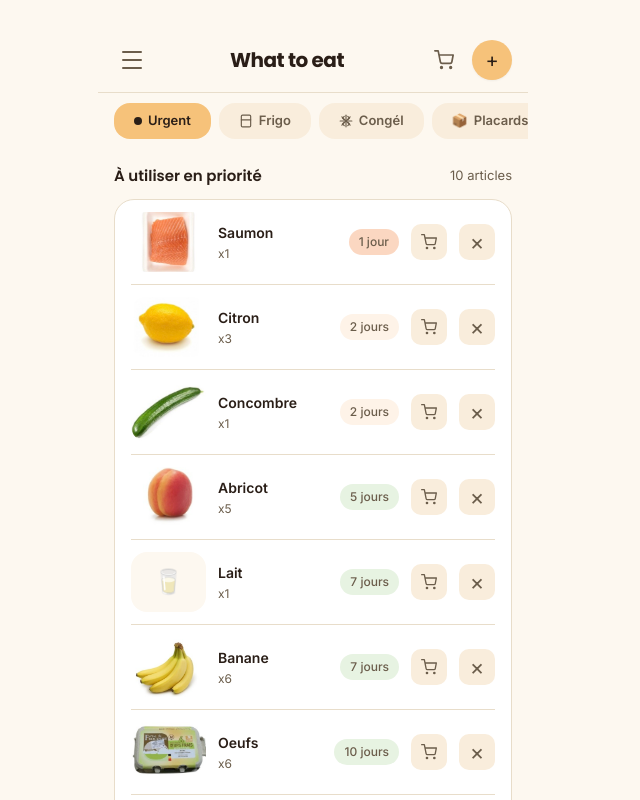
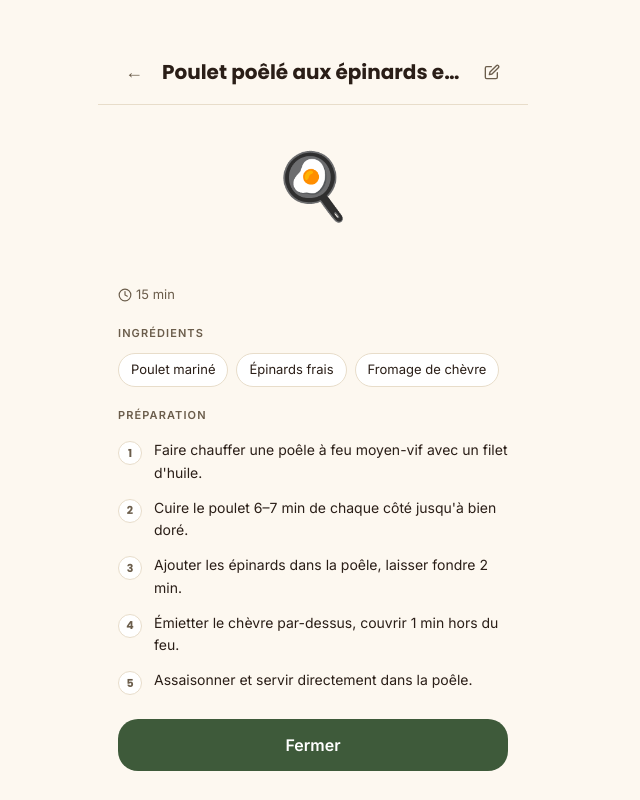
Before and after one commit to helico32/what-to-eat, a React (Vite) app: page /recettes/1 in a window 1280 px wide. Shown: the top 800 px of the page, without its empty margins (327-967 px from the left). Built offline with nearby package versions, Linux system fonts and the light colour scheme.

Commit message:
avoir des pages

```diff
--- a/package.json
+++ b/package.json
@@ -9,7 +9,8 @@
   },
   "dependencies": {
     "react": "^18.3.1",
-    "react-dom": "^18.3.1"
+    "react-dom": "^18.3.1",
+    "react-router-dom": "^7.18.0"
   },
   "devDependencies": {
     "@vitejs/plugin-react": "^4.3.1",
--- a/src/App.jsx
+++ b/src/App.jsx
@@ -1,19 +1,19 @@
 import { useState, useCallback } from 'react'
-import { useSortable } from './hooks/useSortable'
+import { Routes, Route, useNavigate, useLocation } from 'react-router-dom'
+import { useSortable }   from './hooks/useSortable'
 import { useStore }      from './hooks/useStore'
 import { useRecipes }    from './hooks/useRecipes'
 import { sortByUrgency } from './utils/badges'
-import Header       from './components/Header'
-import MenuDrawer   from './components/MenuDrawer'
-import TabBar       from './components/TabBar'
-import RecipeCard   from './components/RecipeCard'
-import ProductRow   from './components/ProductRow'
-import ListePage    from './components/ListePage'
-import RecipesPage  from './components/RecipesPage'
-import AddModal     from './components/AddModal'
-import RecipeModal  from './components/RecipeModal'
-
-const NO_PAGE = null
+import Header          from './components/Header'
+import MenuDrawer      from './components/MenuDrawer'
+import TabBar          from './components/TabBar'
+import RecipeCard      from './components/RecipeCard'
+import ProductRow      from './components/ProductRow'
+import ListePage       from './components/ListePage'
+import RecipesPage     from './components/RecipesPage'
+import AddModal        from './components/AddModal'
+import AddRecipeModal  from './components/AddRecipeModal'
+import RecipeModal     from './components/RecipeModal'
 
 function SortIcon() {
   return (
@@ -76,22 +76,25 @@ const getSectionLabel = (tab) => ({
 }[tab])
 
 export default function App() {
-  const store = useStore()
+  const store   = useStore()
   const { recipes, addRecipe, deleteRecipe, editRecipe, toggleFavorite, reorderRecipes } = useRecipes()
+  const navigate = useNavigate()
+  const location = useLocation()
 
-  const [tab,        setTab]        = useState('urgent')
-  const [page,       setPage]       = useState(NO_PAGE)
-  const [showAdd,    setShowAdd]    = useState(false)
-  const [showMenu,   setShowMenu]   = useState(false)
-  const [showRecipe, setShowRecipe] = useState(false)
-  const [recipe,     setRecipe]     = useState(null)
-  const [sorting,      setSorting]    = useState(false)
+  const [tab,      setTab]      = useState('urgent')
+  const [showAdd,  setShowAdd]  = useState(false)
+  const [showMenu, setShowMenu] = useState(false)
+  const [sorting,  setSorting]  = useState(false)
 
+  const uncheckedCount = store.shoppingList.filter(i => !i.checked).length
   const viewProducts   = getView(tab, store.products)
-  const uncheckedCount = store.shoppingList.filter(i => !i.checked).length
   const canDrag        = tab !== 'urgent' && sorting
 
-  const goHome = () => { setPage(NO_PAGE); setTab('urgent'); setSorting(false) }
+  const activePage = location.pathname === '/liste'
+    ? 'liste'
+    : location.pathname.startsWith('/recettes')
+    ? 'recettes'
+    : null
 
   const onReorderProducts = useCallback((reorderedView) => {
     const ids = new Set(reorderedView.map(p => p.id))
@@ -135,43 +138,16 @@ export default function App() {
 
   return (
     <div className="min-h-dvh bg-canvas max-w-[430px] mx-auto font-body text-ink-primary">
+      <Routes>
 
-      {page === 'liste' && (
-        <ListePage
-          items={store.shoppingList}
-          onToggle={store.toggleShoppingItem}
-          onRemove={store.removeFromShoppingList}
-          onClearChecked={store.clearCheckedItems}
-          onReorder={store.reorderShoppingList}
-          onAddItem={(name) => store.addToShoppingList({ id: Date.now(), name, emoji: '🛒' })}
-          onAddCheckedToStock={handleAddCheckedToStock}
-          onClose={() => setPage(NO_PAGE)}
-          onMenu={() => setShowMenu(true)}
-          onCart={() => setPage('liste')}
-          cartCount={uncheckedCount}
-        />
-      )}
-      {page === 'recettes' && (
-        <RecipesPage
-          recipes={recipes}
-          products={store.products}
-          onAddRecipe={addRecipe}
-          onDeleteRecipe={deleteRecipe}
-          onEditRecipe={editRecipe}
-          onToggleFavorite={toggleFavorite}
-          onReorderRecipes={reorderRecipes}
-          onClose={() => setPage(NO_PAGE)}
-          onMenu={() => setShowMenu(true)}
-          onCart={() => setPage('liste')}
-          cartCount={uncheckedCount}
-        />
-      )}
-
+        {/* ── Homepage ── */}
+        <Route path="/" element={
+          <>
             <Header
-        onTitleClick={goHome}
+              onTitleClick={() => { setTab('urgent'); setSorting(false) }}
               onAdd={() => setShowAdd(true)}
               onMenu={() => setShowMenu(true)}
-        onCart={() => setPage('liste')}
+              onCart={() => navigate('/liste')}
               cartCount={uncheckedCount}
             />
             <TabBar active={tab} onChange={(t) => { setTab(t); setSorting(false) }} />
@@ -216,22 +192,11 @@ export default function App() {
                   <RecipeCard
                     recipes={recipes}
                     products={store.products}
-              onViewRecipe={(r) => { setRecipe(r); setShowRecipe(true) }}
+                    onViewRecipe={(r) => navigate(`/recettes/${r.id}`)}
                   />
                 </div>
               )}
             </main>
-
-      {showMenu && (
-        <MenuDrawer
-          activeTab={tab}
-          activePage={page}
-          shoppingCount={uncheckedCount}
-          onSelectTab={(t) => { setTab(t); setPage(NO_PAGE) }}
-          onSelectPage={(p) => setPage(p)}
-          onClose={() => setShowMenu(false)}
-        />
-      )}
 
             {showAdd && (
               <AddModal
@@ -239,13 +204,70 @@ export default function App() {
                 onAdd={(p) => { store.addProduct(p); setShowAdd(false) }}
               />
             )}
+          </>
+        } />
 
-      {showRecipe && recipe && (
+        {/* ── Liste de courses ── */}
+        <Route path="/liste" element={
+          <ListePage
+            items={store.shoppingList}
+            onToggle={store.toggleShoppingItem}
+            onRemove={store.removeFromShoppingList}
+            onClearChecked={store.clearCheckedItems}
+            onReorder={store.reorderShoppingList}
+            onAddItem={(name) => store.addToShoppingList({ id: Date.now(), name, emoji: '🛒' })}
+            onAddCheckedToStock={handleAddCheckedToStock}
+            onClose={() => navigate('/')}
+            onMenu={() => setShowMenu(true)}
+            onCart={() => navigate('/liste')}
+            cartCount={uncheckedCount}
+          />
+        } />
+
+        {/* ── Recettes ── */}
+        <Route path="/recettes" element={
+          <RecipesPage
+            recipes={recipes}
+            products={store.products}
+            onAddRecipe={addRecipe}
+            onDeleteRecipe={deleteRecipe}
+            onEditRecipe={editRecipe}
+            onToggleFavorite={toggleFavorite}
+            onReorderRecipes={reorderRecipes}
+            onClose={() => navigate('/')}
+            onMenu={() => setShowMenu(true)}
+            onCart={() => navigate('/liste')}
+            cartCount={uncheckedCount}
+          />
+        } />
+
+        {/* ── Ajouter une recette ── */}
+        <Route path="/recettes/new" element={
+          <AddRecipeModal
+            onClose={() => navigate('/recettes')}
+            onAdd={(r) => { addRecipe(r); navigate('/recettes') }}
+          />
+        } />
+
+        {/* ── Détail recette ── */}
+        <Route path="/recettes/:id" element={
           <RecipeModal
-          recipe={recipes.find(r => r.id === recipe.id) ?? recipe}
+            recipes={recipes}
             products={store.products}
-          onClose={() => setShowRecipe(false)}
             onEdit={editRecipe}
+          />
+        } />
+
+      </Routes>
+
+      {showMenu && (
+        <MenuDrawer
+          activeTab={tab}
+          activePage={activePage}
+          shoppingCount={uncheckedCount}
+          onSelectTab={(t) => { setTab(t); setSorting(false); navigate('/') }}
+          onSelectPage={(p) => navigate(`/${p}`)}
+          onClose={() => setShowMenu(false)}
         />
       )}
     </div>
--- a/src/components/RecipeModal.jsx
+++ b/src/components/RecipeModal.jsx
@@ -1,4 +1,5 @@
 import { useEffect, useState } from 'react'
+import { useParams, useNavigate } from 'react-router-dom'
 
 const EMOJI_PRESETS = ['🍳', '🥘', '🍲', '🥗', '🍜', '🍝', '🫕', '🥙', '🌮', '🍱', '🐟', '🥩']
 
@@ -39,18 +40,14 @@ function EditForm({ recipe, onSave, onCancel }) {
   }
 
   return (
-    <div className="px-5 pt-4 pb-10">
-
+    <div className="flex-1 px-5 pt-4 pb-10">
       {/* Emoji */}
       <div className="mb-5">
         <label className="font-body font-semibold text-[12px] text-ink-secondary mb-2 block uppercase tracking-wider">Emoji</label>
         <div className="flex flex-wrap gap-2">
           {EMOJI_PRESETS.map(e => (
-            <button
-              key={e}
-              onClick={() => setEmoji(e)}
-              className={`w-10 h-10 rounded-lg text-xl transition-all ${emoji === e ? 'bg-forest shadow-sm' : 'bg-canvas hover:bg-canvas-border/50'}`}
-            >
+            <button key={e} onClick={() => setEmoji(e)}
+              className={`w-10 h-10 rounded-lg text-xl transition-all ${emoji === e ? 'bg-forest shadow-sm' : 'bg-canvas hover:bg-canvas-border/50'}`}>
               {e}
             </button>
           ))}
@@ -60,24 +57,15 @@ function EditForm({ recipe, onSave, onCancel }) {
       {/* Name */}
       <div className="mb-4">
         <label className="font-body font-semibold text-[12px] text-ink-secondary mb-1.5 block uppercase tracking-wider">Nom*</label>
-        <input
-          type="text"
-          value={name}
-          onChange={e => setName(e.target.value)}
-          className="w-full px-4 py-3 bg-canvas border border-canvas-border rounded-xl font-body text-[14px] text-ink-primary placeholder:text-ink-secondary/50 outline-none focus:border-forest transition-colors"
-        />
+        <input type="text" value={name} onChange={e => setName(e.target.value)}
+          className="w-full px-4 py-3 bg-canvas border border-canvas-border rounded-xl font-body text-[14px] text-ink-primary outline-none focus:border-forest transition-colors" />
       </div>
 
       {/* Time */}
       <div className="mb-5">
         <label className="font-body font-semibold text-[12px] text-ink-secondary mb-1.5 block uppercase tracking-wider">Temps de préparation</label>
-        <input
-          type="text"
-          value={time}
-          onChange={e => setTime(e.target.value)}
-          placeholder="ex. 25 min"
-          className="w-full px-4 py-3 bg-canvas border border-canvas-border rounded-xl font-body text-[14px] text-ink-primary placeholder:text-ink-secondary/50 outline-none focus:border-forest transition-colors"
-        />
+        <input type="text" value={time} onChange={e => setTime(e.target.value)} placeholder="ex. 25 min"
+          className="w-full px-4 py-3 bg-canvas border border-canvas-border rounded-xl font-body text-[14px] text-ink-primary placeholder:text-ink-secondary/50 outline-none focus:border-forest transition-colors" />
       </div>
 
       {/* Ingredients */}
@@ -92,21 +80,11 @@ function EditForm({ recipe, onSave, onCancel }) {
           ))}
         </div>
         <div className="flex gap-2">
-          <input
-            type="text"
-            value={newIng}
-            onChange={e => setNewIng(e.target.value)}
-            onKeyDown={e => e.key === 'Enter' && addIngredient()}
-            placeholder="Ajouter un ingrédient"
-            className="flex-1 px-3 py-2 bg-canvas border border-canvas-border rounded-xl font-body text-[13px] text-ink-primary placeholder:text-ink-secondary/50 outline-none focus:border-forest transition-colors"
-          />
-          <button
-            onClick={addIngredient}
-            disabled={!newIng.trim()}
-            className="px-3 py-2 bg-[#F9EDDC] text-ink-secondary rounded-xl font-body text-[13px] hover:opacity-80 disabled:opacity-40 transition-all"
-          >
-            +
-          </button>
+          <input type="text" value={newIng} onChange={e => setNewIng(e.target.value)}
+            onKeyDown={e => e.key === 'Enter' && addIngredient()} placeholder="Ajouter un ingrédient"
+            className="flex-1 px-3 py-2 bg-canvas border border-canvas-border rounded-xl font-body text-[13px] text-ink-primary placeholder:text-ink-secondary/50 outline-none focus:border-forest transition-colors" />
+          <button onClick={addIngredient} disabled={!newIng.trim()}
+            className="px-3 py-2 bg-[#F9EDDC] text-ink-secondary rounded-xl font-body text-[13px] hover:opacity-80 disabled:opacity-40 transition-all">+</button>
         </div>
       </div>
 
@@ -123,29 +101,17 @@ function EditForm({ recipe, onSave, onCancel }) {
           ))}
         </div>
         <div className="flex gap-2">
-          <input
-            type="text"
-            value={newStep}
-            onChange={e => setNewStep(e.target.value)}
-            onKeyDown={e => e.key === 'Enter' && addStep()}
-            placeholder="Ajouter une étape"
-            className="flex-1 px-3 py-2 bg-canvas border border-canvas-border rounded-xl font-body text-[13px] text-ink-primary placeholder:text-ink-secondary/50 outline-none focus:border-forest transition-colors"
-          />
-          <button
-            onClick={addStep}
-            disabled={!newStep.trim()}
-            className="px-3 py-2 bg-[#F9EDDC] text-ink-secondary rounded-xl font-body text-[13px] hover:opacity-80 disabled:opacity-40 transition-all"
-          >
-            +
-          </button>
+          <input type="text" value={newStep} onChange={e => setNewStep(e.target.value)}
+            onKeyDown={e => e.key === 'Enter' && addStep()} placeholder="Ajouter une étape"
+            className="flex-1 px-3 py-2 bg-canvas border border-canvas-border rounded-xl font-body text-[13px] text-ink-primary placeholder:text-ink-secondary/50 outline-none focus:border-forest transition-colors" />
+          <button onClick={addStep} disabled={!newStep.trim()}
+            className="px-3 py-2 bg-[#F9EDDC] text-ink-secondary rounded-xl font-body text-[13px] hover:opacity-80 disabled:opacity-40 transition-all">+</button>
         </div>
       </div>
 
       <div className="flex gap-2">
-        <button
-          onClick={onCancel}
-          className="flex-1 py-3.5 bg-[#F9EDDC] text-ink-secondary rounded-xl font-body font-semibold text-[15px] hover:opacity-80 transition-all"
-        >
+        <button onClick={onCancel}
+          className="flex-1 py-3.5 bg-[#F9EDDC] text-ink-secondary rounded-xl font-body font-semibold text-[15px] hover:opacity-80 transition-all">
           Annuler
         </button>
         <button
@@ -153,8 +119,7 @@ function EditForm({ recipe, onSave, onCancel }) {
           disabled={!name.trim()}
           className={`flex-1 py-3.5 rounded-xl font-body font-semibold text-[15px] transition-all ${
             name.trim() ? 'bg-forest text-white hover:opacity-90 active:scale-[.98]' : 'bg-canvas-border text-ink-secondary cursor-not-allowed'
-          }`}
-        >
+          }`}>
           Enregistrer
         </button>
       </div>
@@ -162,55 +127,58 @@ function EditForm({ recipe, onSave, onCancel }) {
   )
 }
 
-export default function RecipeModal({ recipe, products, onClose, onEdit }) {
+export default function RecipeModal({ recipes, products, onEdit }) {
+  const { id }   = useParams()
+  const navigate = useNavigate()
   const [editing, setEditing] = useState(false)
 
+  const recipe = recipes.find(r => String(r.id) === id)
+
   useEffect(() => {
-    const h = (e) => e.key === 'Escape' && (editing ? setEditing(false) : onClose())
+    if (!recipe) navigate('/recettes', { replace: true })
+  }, [recipe, navigate])
+
+  useEffect(() => {
+    const h = (e) => e.key === 'Escape' && (editing ? setEditing(false) : navigate(-1))
     window.addEventListener('keydown', h)
     return () => window.removeEventListener('keydown', h)
-  }, [onClose, editing])
+  }, [editing, navigate])
+
+  if (!recipe) return null
 
   return (
-    <div className="fixed inset-0 z-50 flex items-end bg-ink-primary/40 backdrop-blur-sm" onClick={() => !editing && onClose()}>
-      <div
-        className="w-full max-w-[430px] mx-auto bg-canvas-surface rounded-t-[20px] pb-10 max-h-[90dvh] overflow-y-auto shadow-lg"
-        onClick={e => e.stopPropagation()}
-      >
-        <div className="w-9 h-1 bg-canvas-border rounded-full mx-auto mt-3 mb-0" />
+    <div className="fixed inset-0 z-50 bg-canvas overflow-y-auto">
+      <div className="max-w-[430px] mx-auto min-h-full flex flex-col">
+
+        <header className="sticky top-0 bg-canvas/90 backdrop-blur-md pt-10 px-4 pb-0 border-b border-canvas-border z-10">
+          <div className="flex items-center py-3">
+            <button onClick={editing ? () => setEditing(false) : () => navigate(-1)}
+              className="text-ink-secondary text-lg w-10">←</button>
+            <h1 className="font-display font-bold text-[20px] text-ink-primary flex-1 text-center truncate px-2">
+              {editing ? 'Modifier' : recipe.name}
+            </h1>
+            {!editing ? (
+              <button onClick={() => setEditing(true)}
+                className="w-10 h-10 flex items-center justify-center text-ink-secondary hover:opacity-70 transition-all">
+                <PencilIcon />
+              </button>
+            ) : <div className="w-10" />}
+          </div>
+        </header>
 
         {editing ? (
-          <>
-            <div className="flex items-center px-5 py-3 border-b border-canvas-border">
-              <button onClick={() => setEditing(false)} className="mr-3 text-ink-secondary text-lg">←</button>
-              <h2 className="flex-1 text-center font-display font-bold text-[16px] text-ink-primary">Modifier la recette</h2>
-              <div className="w-8" />
-            </div>
-            <EditForm
-              recipe={recipe}
-              onSave={(changes) => { onEdit(recipe.id, changes); setEditing(false) }}
-              onCancel={() => setEditing(false)}
-            />
-          </>
+          <EditForm
+            recipe={recipe}
+            onSave={(changes) => { onEdit(recipe.id, changes); setEditing(false) }}
+            onCancel={() => setEditing(false)}
+          />
         ) : (
-          <>
-            {/* Image / emoji header */}
-            <div className="w-full h-40 bg-canvas flex items-center justify-center text-[64px] relative">
+          <div className="flex-1">
+            <div className="w-full h-40 bg-canvas flex items-center justify-center text-[64px]">
               {recipe.emoji}
-              {onEdit && (
-                <button
-                  onClick={() => setEditing(true)}
-                  className="absolute top-3 right-3 w-9 h-9 bg-[#F9EDDC] text-ink-secondary rounded-[10px] flex items-center justify-center hover:opacity-80 transition-all"
-                >
-                  <PencilIcon />
-                </button>
-              )}
             </div>
 
-            <div className="px-5">
-              <h2 className="font-display font-bold text-[24px] leading-[32px] text-ink-primary mb-1 mt-5">
-                {recipe.name}
-              </h2>
+            <div className="px-5 pt-5 pb-16">
               <p className="flex items-center gap-1 font-body text-[13px] text-ink-secondary mb-5">
                 <ClockIcon /> {recipe.time}
               </p>
@@ -222,7 +190,7 @@ export default function RecipeModal({ recipe, products, onClose, onEdit }) {
                     {recipe.ingredients.map((name, i) => {
                       const p = products.find(x => x.name === name)
                       return (
-                        <span key={i} className="inline-flex items-center gap-1.5 px-3 py-1.5 bg-canvas text-ink-primary rounded-pill font-body text-[13px]">
+                        <span key={i} className="inline-flex items-center gap-1.5 px-3 py-1.5 bg-canvas-surface border border-canvas-border text-ink-primary rounded-pill font-body text-[13px]">
                           {p?.emoji} {name}
                         </span>
                       )
@@ -237,7 +205,7 @@ export default function RecipeModal({ recipe, products, onClose, onEdit }) {
                   <div className="flex flex-col gap-3 mb-6">
                     {recipe.steps.map((step, i) => (
                       <div key={i} className="flex gap-3">
-                        <div className="w-6 h-6 rounded-full bg-canvas font-display font-bold text-[11px] text-ink-secondary flex items-center justify-center flex-shrink-0 mt-0.5">
+                        <div className="w-6 h-6 rounded-full bg-canvas-surface border border-canvas-border font-display font-bold text-[11px] text-ink-secondary flex items-center justify-center flex-shrink-0 mt-0.5">
                           {i + 1}
                         </div>
                         <p className="font-body text-[14px] text-ink-primary leading-relaxed">{step}</p>
@@ -247,14 +215,12 @@ export default function RecipeModal({ recipe, products, onClose, onEdit }) {
                 </>
               )}
 
-              <button
-                onClick={onClose}
-                className="w-full py-3.5 bg-forest text-white rounded-xl font-body font-semibold text-[16px] hover:opacity-90 active:scale-[.98] transition-all"
-              >
+              <button onClick={() => navigate(-1)}
+                className="w-full py-3.5 bg-forest text-white rounded-xl font-body font-semibold text-[16px] hover:opacity-90 active:scale-[.98] transition-all">
                 Fermer
               </button>
             </div>
-          </>
+          </div>
         )}
       </div>
     </div>
--- a/src/components/RecipesPage.jsx
+++ b/src/components/RecipesPage.jsx
@@ -1,8 +1,7 @@
 import { useState, useEffect } from 'react'
+import { useNavigate } from 'react-router-dom'
 import { getIngredientChipBg } from '../utils/badges'
 import { useSortable } from '../hooks/useSortable'
-import AddRecipeModal from './AddRecipeModal'
-import RecipeModal    from './RecipeModal'
 
 function CartIcon() {
   return (
@@ -186,9 +185,8 @@ function RecipeItem({ recipe, products, onDelete, onView, onToggleFavorite, canS
 }
 
 export default function RecipesPage({ recipes, products, onAddRecipe, onDeleteRecipe, onEditRecipe, onToggleFavorite, onReorderRecipes, onClose, onMenu, onCart, cartCount }) {
-  const [showAdd,    setShowAdd]    = useState(false)
-  const [viewRecipe, setViewRecipe] = useState(null)
-  const [sorting,    setSorting]    = useState(false)
+  const navigate = useNavigate()
+  const [sorting, setSorting] = useState(false)
 
   const sortedRecipes = [
     ...recipes.filter(r => r.favorite),
@@ -225,7 +223,7 @@ export default function RecipesPage({ recipes, products, onAddRecipe, onDeleteRe
                 </button>
               )}
               <button
-                onClick={() => setShowAdd(true)}
+                onClick={() => navigate('/recettes/new')}
                 className="w-10 h-10 bg-brand text-ink-primary rounded-full flex items-center justify-center text-xl font-light hover:opacity-90 active:scale-95 transition-all shadow-sm"
               >
                 +
@@ -254,7 +252,6 @@ export default function RecipesPage({ recipes, products, onAddRecipe, onDeleteRe
             </span>
           </div>
 
-          {/* Display favorites first, then others — stable relative order within each group */}
           {recipes.length === 0 ? (
             <div className="text-center py-20">
               <span className="text-4xl block mb-3">🍳</span>
@@ -271,7 +268,7 @@ export default function RecipesPage({ recipes, products, onAddRecipe, onDeleteRe
                   recipe={r}
                   products={products}
                   onDelete={onDeleteRecipe}
-                  onView={setViewRecipe}
+                  onView={(r) => navigate(`/recettes/${r.id}`)}
                   onToggleFavorite={onToggleFavorite}
                   canSort={sorting}
                   isDragging={activeIndex === index}
@@ -288,21 +285,6 @@ export default function RecipesPage({ recipes, products, onAddRecipe, onDeleteRe
 
       </div>
 
-      {showAdd && (
-        <AddRecipeModal
-          onClose={() => setShowAdd(false)}
-          onAdd={(r) => { onAddRecipe(r); setShowAdd(false) }}
-        />
-      )}
-
-      {viewRecipe && (
-        <RecipeModal
-          recipe={recipes.find(r => r.id === viewRecipe.id) ?? viewRecipe}
-          products={products}
-          onClose={() => setViewRecipe(null)}
-          onEdit={onEditRecipe}
-        />
-      )}
     </div>
   )
 }
--- a/src/main.jsx
+++ b/src/main.jsx
@@ -1,10 +1,13 @@
 import React from 'react'
 import ReactDOM from 'react-dom/client'
+import { BrowserRouter } from 'react-router-dom'
 import App from './App'
 import './index.css'
 
 ReactDOM.createRoot(document.getElementById('root')).render(
   <React.StrictMode>
-    <App />
+    <BrowserRouter>
+      <App />
+    </BrowserRouter>
   </React.StrictMode>
 )
```
Also changed, not shown: src/components/AddRecipeModal.jsx (+12 -14 lines), 25 other files (tests, documents, lock files or other folders). Lines whose indentation alone changed are shown as unchanged.
